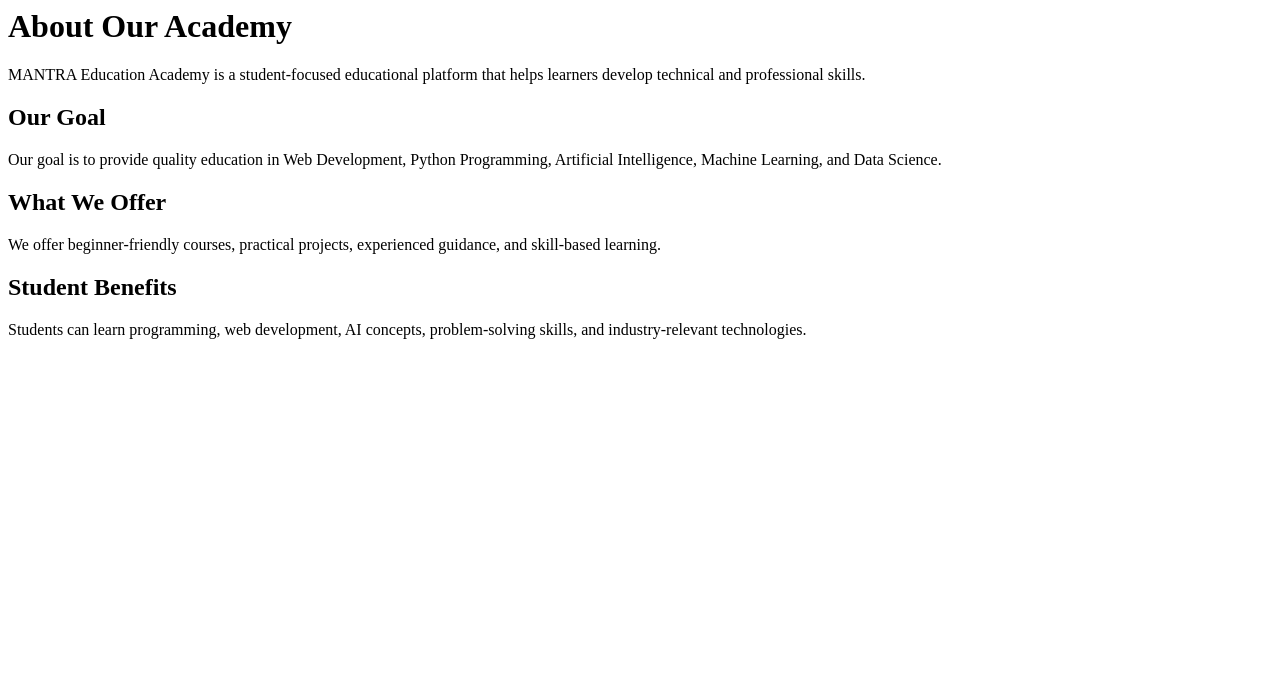
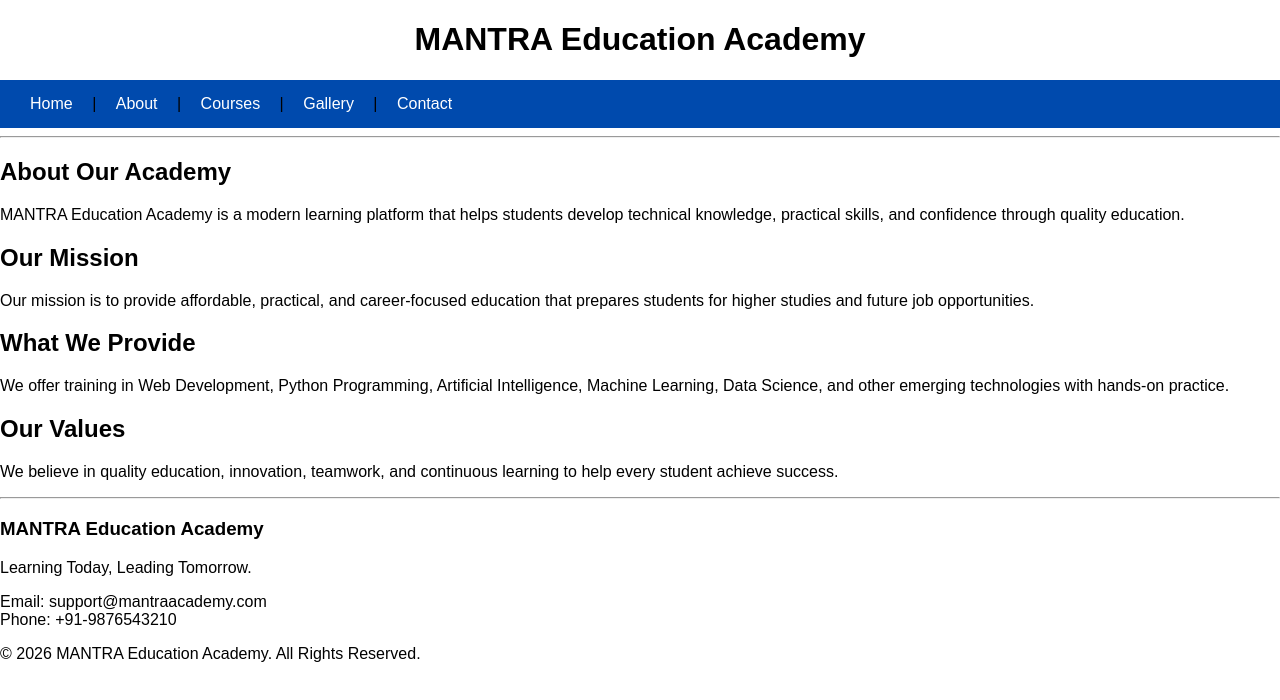
Before and after one commit to mohithasannareddy/Mohitha_mantra_portfolio, a plain HTML site: page about.html in a window 1280 px wide. Drawn offline with Linux system fonts and the light colour scheme.

Commit message:
Update about.html

```diff
--- a/about.html
+++ b/about.html
@@ -1,23 +1,69 @@
-<h1>About Our Academy</h1>
+<!DOCTYPE html>
+<html>
+<head>
+    <title>About - MANTRA Education Academy</title>
+
+    <meta charset="UTF-8">
+    <meta name="viewport" content="width=device-width, initial-scale=1.0">
+    <meta name="description" content="Learn more about MANTRA Education Academy and our mission.">
+    <meta name="keywords" content="education, academy, courses, students">
+
+    <link rel="stylesheet" href="style.css">
+</head>
+<body>
+
+<h1>MANTRA Education Academy</h1>
+
+<nav>
+    <a href="index.html">Home</a> |
+    <a href="about.html">About</a> |
+    <a href="courses.html">Courses</a> |
+    <a href="gallery.html">Gallery</a> |
+    <a href="contact.html">Contact</a>
+</nav>
+
+<hr>
+
+<h2>About Our Academy</h2>
 
 <p>
-MANTRA Education Academy is a student-focused educational platform that helps learners develop technical and professional skills.
+MANTRA Education Academy is a modern learning platform that helps students develop technical knowledge, practical skills, and confidence through quality education.
 </p>
 
-<h2>Our Goal</h2>
+<h2>Our Mission</h2>
 
 <p>
-Our goal is to provide quality education in Web Development, Python Programming, Artificial Intelligence, Machine Learning, and Data Science.
+Our mission is to provide affordable, practical, and career-focused education that prepares students for higher studies and future job opportunities.
 </p>
 
-<h2>What We Offer</h2>
+<h2>What We Provide</h2>
 
 <p>
-We offer beginner-friendly courses, practical projects, experienced guidance, and skill-based learning.
+We offer training in Web Development, Python Programming, Artificial Intelligence, Machine Learning, Data Science, and other emerging technologies with hands-on practice.
 </p>
 
-<h2>Student Benefits</h2>
+<h2>Our Values</h2>
 
 <p>
-Students can learn programming, web development, AI concepts, problem-solving skills, and industry-relevant technologies.
+We believe in quality education, innovation, teamwork, and continuous learning to help every student achieve success.
 </p>
+
+<hr>
+
+<footer>
+    <h3>MANTRA Education Academy</h3>
+
+    <p>Learning Today, Leading Tomorrow.</p>
+
+    <p>
+        Email: support@mantraacademy.com<br>
+        Phone: +91-9876543210
+    </p>
+
+    <p>© 2026 MANTRA Education Academy. All Rights Reserved.</p>
+</footer>
+
+<script src="script.js"></script>
+
+</body>
+</html>
```
